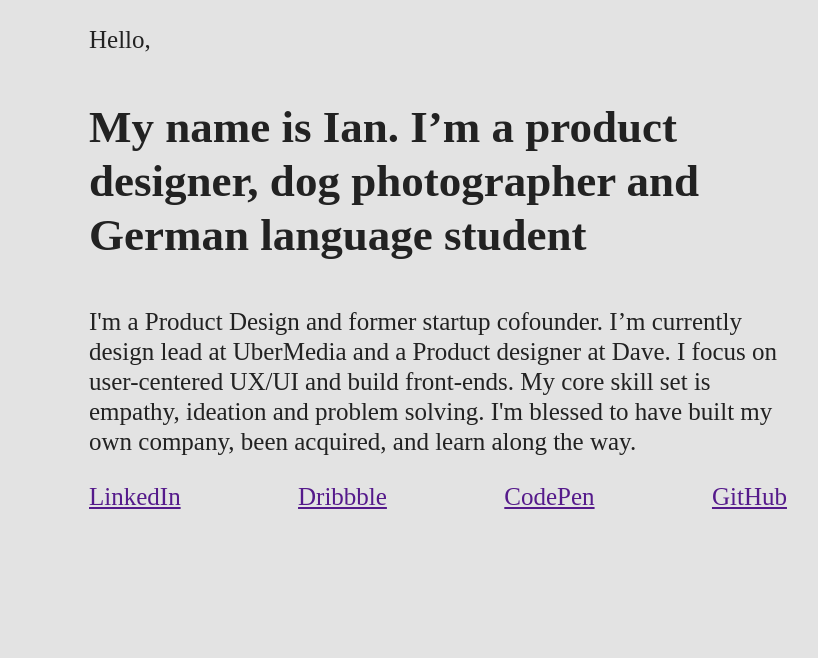
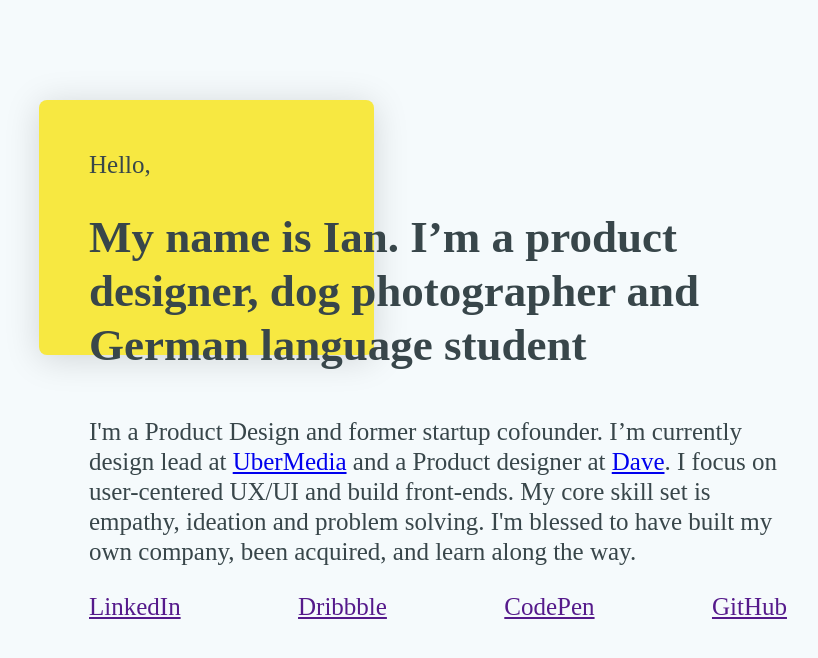
Before and after one commit to idonahue/ianthedesigner, a plain HTML site: page static/index.html in a window 1280 px wide. Shown: the whole page, without its empty margins (202-1020 px from the left). Drawn offline with nearby package versions, Linux system fonts and the light colour scheme.

Commit message:
New Icons

```diff
--- a/static/css/main.css
+++ b/static/css/main.css
@@ -98,7 +98,9 @@ textarea {
    ========================================================================== */
 
 body {
-  background: #E3E3E3;
+  color: #38464A;
+  /*background: #E3E3E3;*/
+  background: #F5FAFC;
   font-family: Larsseit;
   font-style: normal;
   font-weight: normal;
@@ -112,6 +114,7 @@ h3 {
   font-weight: bold;
   font-size: 45px;
   line-height: 54px;
+  margin-top: 30px;
 }
 
 .contents-container {
@@ -123,6 +126,22 @@ h3 {
 .contents {
   width: 698px;
   height: 752px;
+}
+
+.artwork {
+    position: relative;
+    top: 100px;
+    left: -50px;
+    width: 335px;
+    height: 255px;
+    background-color: #F7E841;
+    border-radius: 8px;
+    box-shadow: 0px 4px 35px rgba(0, 0, 0, 0.15);
+}
+
+.bio {
+    position: relative;
+    top: -130px;
 }
 
 .social-links-container {}
--- a/static/index.html
+++ b/static/index.html
@@ -24,10 +24,12 @@
   <!-- Add your site or application content here -->
   <div class="contents-container">
     <div class="contents">
+      <div class="artwork"></div>
+      <div class="bio">
         <p>Hello,</p>
         <h3>My name is Ian. I’m a product designer, dog photographer and German language student </h3>
 
-      <p>I'm a Product Design and former startup cofounder. I’m currently design lead at UberMedia and a Product designer at Dave. I focus on user-centered UX/UI and build front-ends. My core skill set is empathy, ideation and problem solving. I'm blessed to have built my own company, been acquired, and learn along the way.</p>
+        <p>I'm a Product Design and former startup cofounder. I’m currently design lead at <a href="https://ubermedia.com" target="_blank">UberMedia</a> and a Product designer at <a href="https://dave.com" target="_blank">Dave</a>. I focus on user-centered UX/UI and build front-ends. My core skill set is empathy, ideation and problem solving. I'm blessed to have built my own company, been acquired, and learn along the way.</p>
 
         <div class="social-links-container">
           <ul>
@@ -45,6 +47,8 @@
             </li>
           </ul>
         </div>
+      </div>
+
     </div>
   </div>
 
```
Also changed, not shown: static/img/logo-codepen.svg (added), static/img/logo-dribbble.svg (added), static/img/logo-email.svg (added), static/img/logo-linkedin.svg (added), static/logo/iandonahue.png (added), 2 other files. Lines whose indentation alone changed are shown as unchanged.
